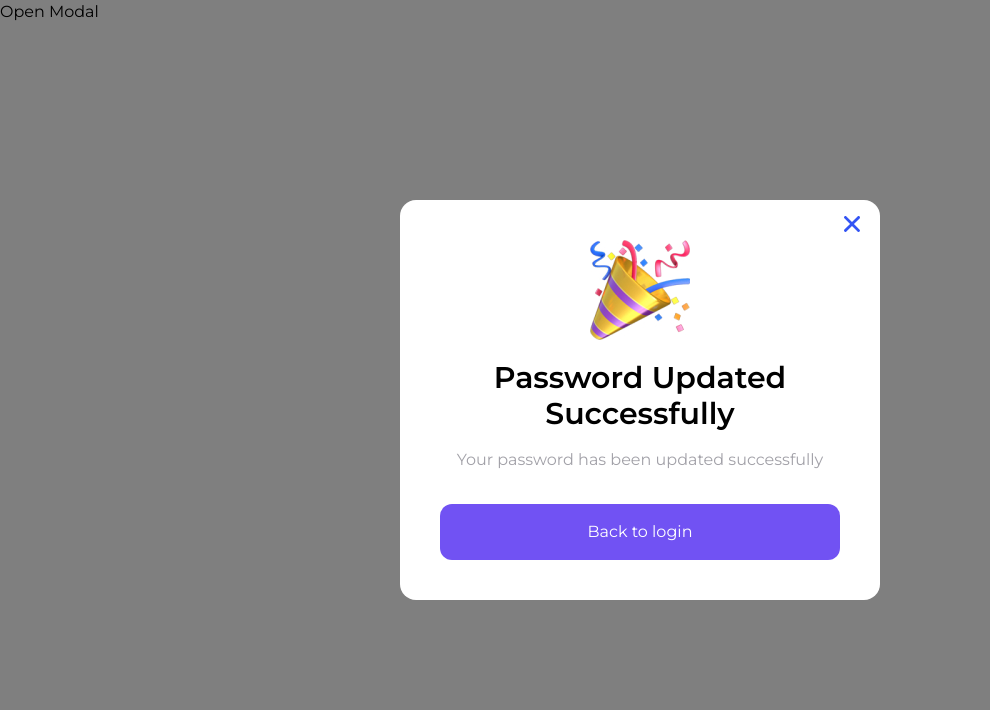
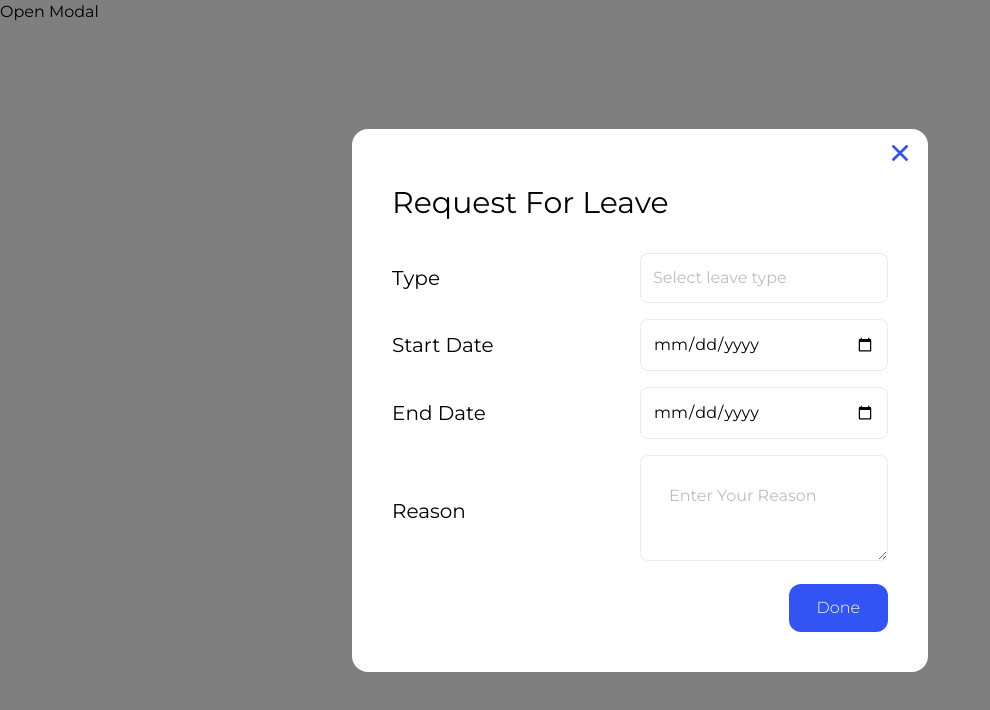
Before and after one commit to CSC-432-Group-5/csc-432-fe, a Next.js app: page /test in a window 1280 px wide. Both pictures are taken after a click on the button "Open Modal". Shown: the top 710 px of the page, without its empty margins (0-990 px from the left). Built offline with nearby package versions, Linux system fonts and the light colour scheme.

Commit message:
Request for leave

```diff
--- /dev/null
+++ b/components/LeaveRequest.tsx
@@ -0,0 +1,88 @@
+import React, { useState } from "react";
+import Modal from "./Modal";
+
+export default function LeaveRequest({isModalOpen, setIsModalOpen, closeModal}) {
+
+
+
+  return (
+    <div>
+
+      <Modal action={setIsModalOpen} open={isModalOpen}>
+        <div>
+          <div className="flex flex-col h-full  gap-4">
+            <div className=" flex justify-start font-normal text-3xl py-4">
+              Request For Leave
+            </div>
+            <div className="grid grid-cols-2 items-center ">
+              <div className="flex justify-start font-normal text-xl">Type</div>
+              <div className="w-full ">
+                <input
+                  type="text"
+                  name=""
+                  id=""
+                  placeholder="Select leave type"
+                  className="w-full border p-3 rounded-lg border-[#A2A1A833]"
+                />
+              </div>
+            </div>
+            <div className="grid grid-cols-2 items-center ">
+              <div className="flex justify-start font-normal text-xl">
+                Start Date
+              </div>
+              <div className="w-full ">
+                <input
+                  type="date"
+                  name=""
+                  id=""
+                  placeholder="Select leave type"
+                  className="w-full border p-3 rounded-lg border-[#A2A1A833]"
+                />
+              </div>
+            </div>
+            <div className="grid grid-cols-2 items-center ">
+              <div className="flex justify-start font-normal text-xl">
+                End Date
+              </div>
+              <div className="w-full ">
+                <input
+                  type="date"
+                  name=""
+                  id=""
+                  placeholder="Select leave type"
+                  className="w-full border p-3 rounded-lg border-[#A2A1A833]"
+                />
+              </div>
+            </div>
+            <div className="grid grid-cols-2 items-center ">
+              <div className="flex justify-start font-normal text-xl">
+                Reason
+              </div>
+              <div className="w-full ">
+                {/* <input
+                type="text"
+                name=""
+                id=""
+                placeholder="Select leave type"
+                className="w-full border p-3 rounded-lg border-[#A2A1A833]"
+              /> */}
+                <textarea
+                  name=""
+                  id=""
+                  placeholder="Enter Your Reason"
+                  className=" w-full border p-7 rounded-lg border-[#A2A1A833]"
+                ></textarea>
+              </div>
+            </div>
+
+            <div className=" w-full flex gap-4 justify-end">
+              <div className=" px-7 py-3  rounded-xl font-light text-base bg-[#3354F4] text-white" onClick={closeModal}>
+                Done
+              </div>
+            </div>
+          </div>
+        </div>
+      </Modal>
+    </div>
+  );
+}
--- a/pages/index.tsx
+++ b/pages/index.tsx
@@ -5,114 +5,6 @@ const inter = Inter({ subsets: ["latin"] });
 
 export default function Home() {
   return (
-    <main
-      className={`flex min-h-screen flex-col items-center justify-between p-24 ${inter.className}`}
-    >
-      <div className="z-10 max-w-5xl w-full items-center justify-between font-mono text-sm lg:flex">
-        <p className="fixed left-0 top-0 flex w-full justify-center border-b border-gray-300 bg-gradient-to-b from-zinc-200 pb-6 pt-8 backdrop-blur-2xl dark:border-neutral-800 dark:bg-zinc-800/30 dark:from-inherit lg:static lg:w-auto  lg:rounded-xl lg:border lg:bg-gray-200 lg:p-4 lg:dark:bg-zinc-800/30">
-          Get started by editing&nbsp;
-          <code className="font-mono font-bold">pages/index.tsx</code>
-        </p>
-        <div className="fixed bottom-0 left-0 flex h-48 w-full items-end justify-center bg-gradient-to-t from-white via-white dark:from-black dark:via-black lg:static lg:h-auto lg:w-auto lg:bg-none">
-          <a
-            className="pointer-events-none flex place-items-center gap-2 p-8 lg:pointer-events-auto lg:p-0"
-            href="https://vercel.com?utm_source=create-next-app&utm_medium=default-template-tw&utm_campaign=create-next-app"
-            target="_blank"
-            rel="noopener noreferrer"
-          >
-            By{" "}
-            <Image
-              src="/vercel.svg"
-              alt="Vercel Logo"
-              className="dark:invert"
-              width={100}
-              height={24}
-              priority
-            />
-          </a>
-        </div>
-      </div>
-
-      <div className="relative flex place-items-center before:absolute before:h-[300px] before:w-full sm:before:w-[480px] before:-translate-x-1/2 before:rounded-full before:bg-gradient-radial before:from-white before:to-transparent before:blur-2xl before:content-[''] after:absolute after:-z-20 after:h-[180px] after:w-full sm:after:w-[240px] after:translate-x-1/3 after:bg-gradient-conic after:from-sky-200 after:via-blue-200 after:blur-2xl after:content-[''] before:dark:bg-gradient-to-br before:dark:from-transparent before:dark:to-blue-700/10 after:dark:from-sky-900 after:dark:via-[#0141ff]/40 before:lg:h-[360px]">
-        <Image
-          className="relative dark:drop-shadow-[0_0_0.3rem_#ffffff70] dark:invert"
-          src="/next.svg"
-          alt="Next.js Logo"
-          width={180}
-          height={37}
-          priority
-        />
-      </div>
-
-      <div className="mb-32 grid text-center lg:max-w-5xl lg:w-full lg:mb-0 lg:grid-cols-4 lg:text-left">
-        <a
-          href="https://nextjs.org/docs?utm_source=create-next-app&utm_medium=default-template-tw&utm_campaign=create-next-app"
-          className="group rounded-lg border border-transparent px-5 py-4 transition-colors hover:border-gray-300 hover:bg-gray-100 hover:dark:border-neutral-700 hover:dark:bg-neutral-800/30"
-          target="_blank"
-          rel="noopener noreferrer"
-        >
-          <h2 className={`mb-3 text-2xl font-semibold`}>
-            Docs{" "}
-            <span className="inline-block transition-transform group-hover:translate-x-1 motion-reduce:transform-none">
-              -&gt;
-            </span>
-          </h2>
-          <p className={`m-0 max-w-[30ch] text-sm opacity-50`}>
-            Find in-depth information about Next.js features and API.
-          </p>
-        </a>
-
-        <a
-          href="https://nextjs.org/learn?utm_source=create-next-app&utm_medium=default-template-tw&utm_campaign=create-next-app"
-          className="group rounded-lg border border-transparent px-5 py-4 transition-colors hover:border-gray-300 hover:bg-gray-100 hover:dark:border-neutral-700 hover:dark:bg-neutral-800/30"
-          target="_blank"
-          rel="noopener noreferrer"
-        >
-          <h2 className={`mb-3 text-2xl font-semibold`}>
-            Learn{" "}
-            <span className="inline-block transition-transform group-hover:translate-x-1 motion-reduce:transform-none">
-              -&gt;
-            </span>
-          </h2>
-          <p className={`m-0 max-w-[30ch] text-sm opacity-50`}>
-            Learn about Next.js in an interactive course with&nbsp;quizzes!
-          </p>
-        </a>
-
-        <a
-          href="https://vercel.com/templates?framework=next.js&utm_source=create-next-app&utm_medium=default-template-tw&utm_campaign=create-next-app"
-          className="group rounded-lg border border-transparent px-5 py-4 transition-colors hover:border-gray-300 hover:bg-gray-100 hover:dark:border-neutral-700 hover:dark:bg-neutral-800/30"
-          target="_blank"
-          rel="noopener noreferrer"
-        >
-          <h2 className={`mb-3 text-2xl font-semibold`}>
-            Templates{" "}
-            <span className="inline-block transition-transform group-hover:translate-x-1 motion-reduce:transform-none">
-              -&gt;
-            </span>
-          </h2>
-          <p className={`m-0 max-w-[30ch] text-sm opacity-50`}>
-            Discover and deploy boilerplate example Next.js&nbsp;projects.
-          </p>
-        </a>
-
-        <a
-          href="https://vercel.com/new?utm_source=create-next-app&utm_medium=default-template-tw&utm_campaign=create-next-app"
-          className="group rounded-lg border border-transparent px-5 py-4 transition-colors hover:border-gray-300 hover:bg-gray-100 hover:dark:border-neutral-700 hover:dark:bg-neutral-800/30"
-          target="_blank"
-          rel="noopener noreferrer"
-        >
-          <h2 className={`mb-3 text-2xl font-semibold`}>
-            Deploy{" "}
-            <span className="inline-block transition-transform group-hover:translate-x-1 motion-reduce:transform-none">
-              -&gt;
-            </span>
-          </h2>
-          <p className={`m-0 max-w-[30ch] text-sm opacity-50 text-balance`}>
-            Instantly deploy your Next.js site to a shareable URL with Vercel.
-          </p>
-        </a>
-      </div>
-    </main>
+   <div className="flex flex-col items-center justify-center min-h-screen py-2">Index</div>
   );
 }
--- a/pages/test.tsx
+++ b/pages/test.tsx
@@ -1,10 +1,17 @@
+import LeaveRequest from '@/components/LeaveRequest'
 import LoginSuccess from '@/components/loginSuccess'
-import React from 'react'
+import React, { useState } from 'react'
 
 export default function test() {
+  const [isModalOpen, setIsModalOpen] = useState(false);
+  const openModal = () => setIsModalOpen(true);
+  const closeModal = () => setIsModalOpen(false);
+
   return (
     <div>
-      <LoginSuccess/>
+      {/* <LoginSuccess/> */}
+      <button onClick={openModal} >Open Modal</button>
+      <LeaveRequest isModalOpen={isModalOpen} setIsModalOpen={setIsModalOpen} closeModal={closeModal}/>
     </div>
   )
 }
```
